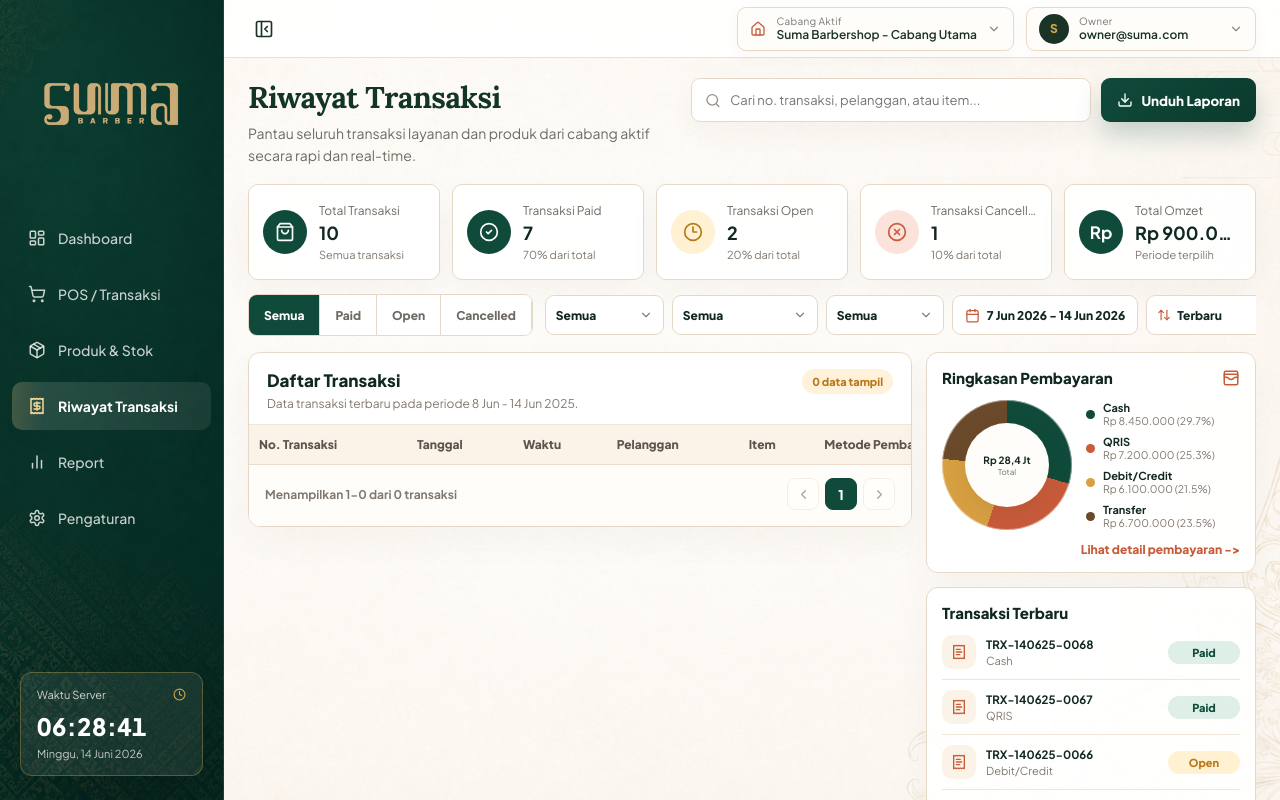
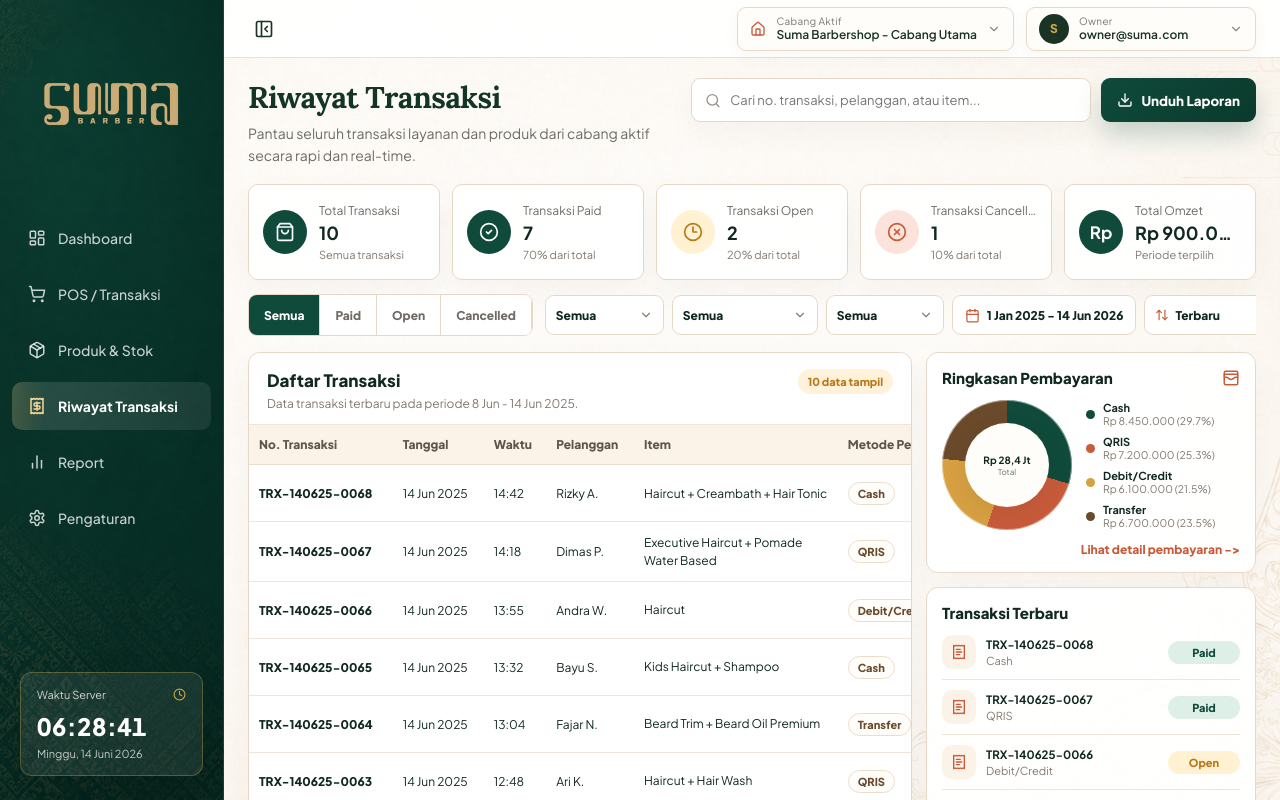
Before and after one commit to BangJhen/suma-dashboard, a React (Vite) app: page /history in a window 1280 px wide. Built offline with nearby package versions, Linux system fonts and the light colour scheme; the HTML template or start-up script is replaced by a standard one.

Commit message:
fix: default date range mencakup data dummy & fix dependency array
- Default startDate dari 2025-01-01 (sebelumnya 7 hari lalu → kefilter semua)
- Tambah startDate, endDate ke dependency useMemo filteredTransactions
  agar filter tanggal benar-benar berfungsi saat diganti

```diff
--- a/src/features/history/pages/TransactionHistoryPage.tsx
+++ b/src/features/history/pages/TransactionHistoryPage.tsx
@@ -54,13 +54,11 @@ export default function TransactionHistoryPage() {
   const [detailTx, setDetailTx] = useState<typeof TRANSACTIONS[0] | null>(null);
   const [isPaymentDetailOpen, setIsPaymentDetailOpen] = useState(false);
 
-  // Date range state
+  // Date range state (default lebar untuk mencakup data dummy)
   const today = new Date();
-  const sevenDaysAgo = new Date(today);
-  sevenDaysAgo.setDate(sevenDaysAgo.getDate() - 7);
   const fmt = (d: Date) => d.toISOString().slice(0, 10);
   const fmtDisplay = (d: Date) => d.toLocaleDateString('id-ID', { day: 'numeric', month: 'short', year: 'numeric' });
-  const [startDate, setStartDate] = useState(fmt(sevenDaysAgo));
+  const [startDate, setStartDate] = useState('2025-01-01');
   const [endDate, setEndDate] = useState(fmt(today));
   const [isDatePickerOpen, setIsDatePickerOpen] = useState(false);
   const datePickerRef = React.useRef<HTMLDivElement>(null);
@@ -117,7 +115,7 @@ export default function TransactionHistoryPage() {
         if (sortOrder === 'Terlama') return a.id.localeCompare(b.id);
         return b.id.localeCompare(a.id);
       });
-  }, [activeTab, cashierFilter, paymentFilter, search, sortOrder, statusFilter, typeFilter]);
+  }, [activeTab, cashierFilter, paymentFilter, search, sortOrder, statusFilter, typeFilter, startDate, endDate]);
 
   // Pagination
   const totalPages = Math.ceil(filteredTransactions.length / ITEMS_PER_PAGE) || 1;
```
